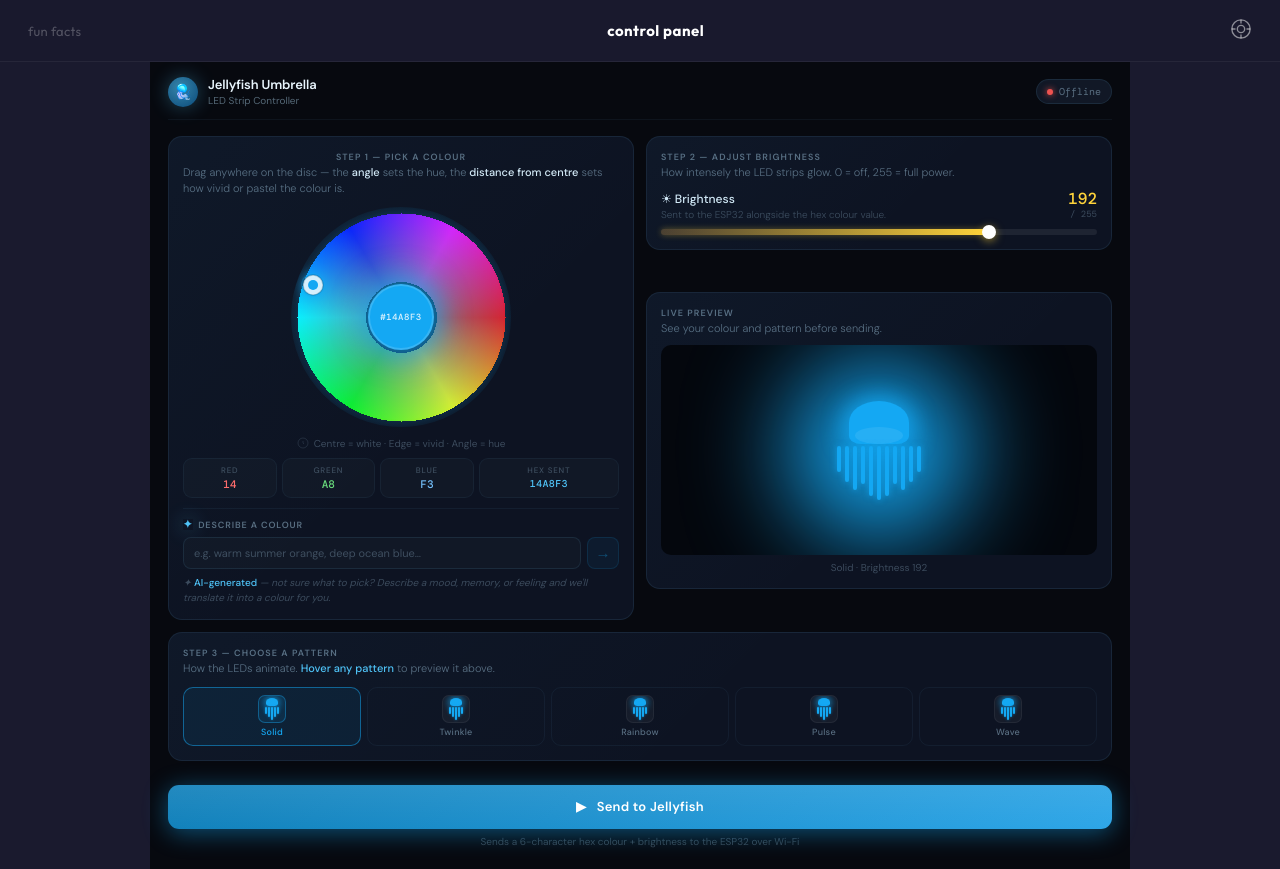
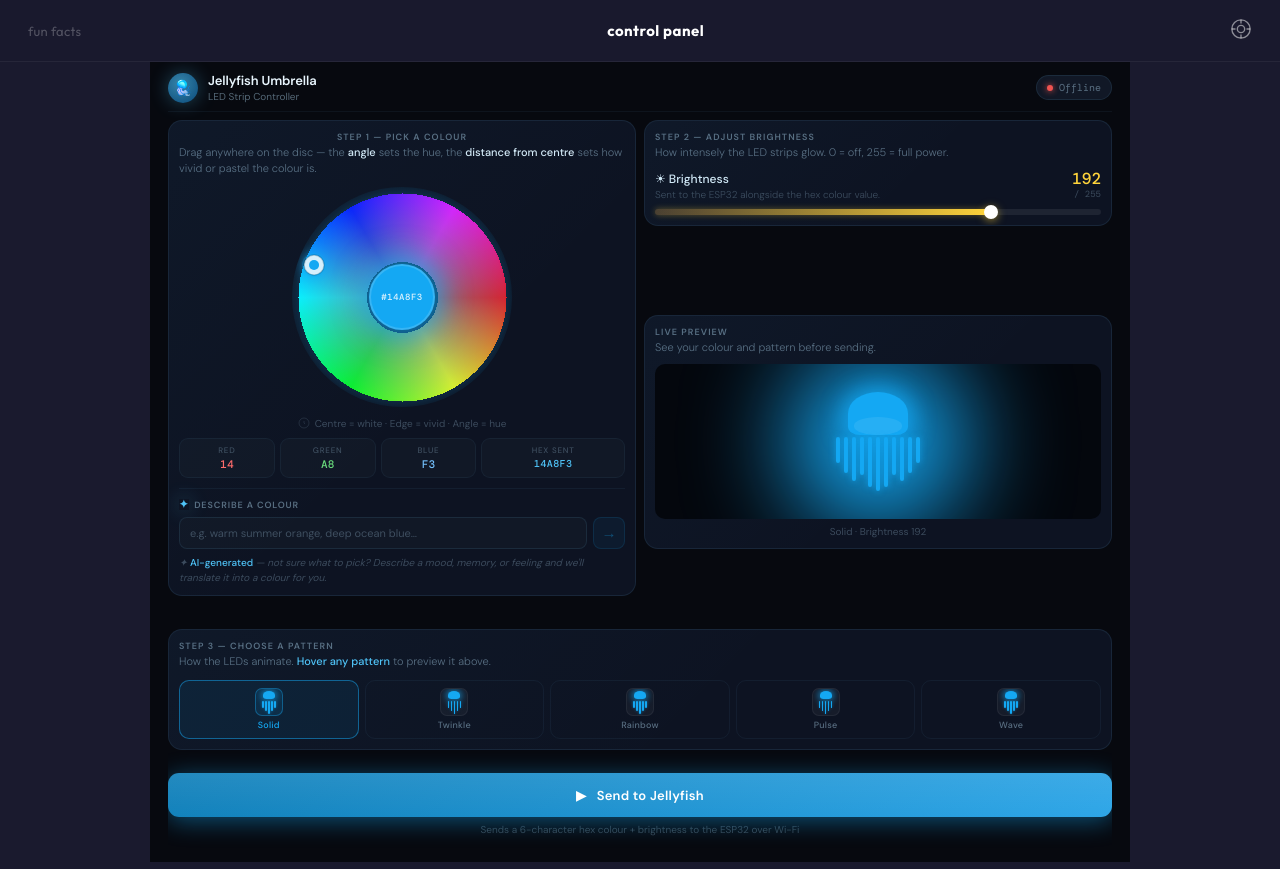
Before and after one commit to papaya830/Jellyfish-Umbrella, a React (Create React App) app in the folder Jellyfish-Umbrella/client/: page / in a window 1280 px wide. Built offline with nearby package versions, Linux system fonts and the light colour scheme; no server answers.

Commit message:
fixed colorpicker

```diff
--- a/Jellyfish-Umbrella/client/src/components/ColorPicker.css
+++ b/Jellyfish-Umbrella/client/src/components/ColorPicker.css
@@ -18,23 +18,28 @@
 
 /* ── root ── */
 .cp-root {
-  min-height: 100vh;
+  height: 100vh;
+  max-height: 100vh;
+  overflow: hidden;
   background: var(--cp-bg);
   color: var(--cp-text);
   font-family: var(--cp-sans);
   font-size: 13px;
   -webkit-font-smoothing: antialiased;
-  padding: 0 18px 20px;
+  padding: 0 18px 8px;
   max-width: 980px;
   margin: 0 auto;
+  box-sizing: border-box;
+  display: flex;
+  flex-direction: column;
 }
 
 /* ── header ── */
 .cp-header {
   display: flex; align-items: center; justify-content: space-between;
-  padding: 14px 0 12px;
+  padding: 10px 0 8px;
   border-bottom: 1px solid var(--cp-border2);
-  margin-bottom: 16px;
+  margin-bottom: 8px;
 }
 .cp-header-left { display: flex; align-items: center; gap: 10px; }
 .cp-logo {
@@ -60,13 +65,13 @@
 @keyframes cp-blink { 0%,100%{opacity:1} 50%{opacity:.4} }
 
 /* ── grid ── */
-.cp-main { display: grid; grid-template-columns: 1fr 1fr; gap: 12px; align-items: start; }
+.cp-main { display: grid; grid-template-columns: 1fr 1fr; gap: 0 8px; align-items: start; flex: 1; overflow: hidden; }
 @media (max-width: 680px) { .cp-main { grid-template-columns: 1fr; } }
 
 /* ── card ── */
 .cp-card {
   background: var(--cp-surface); border: 1px solid var(--cp-border);
-  border-radius: var(--cp-radius); padding: 14px;
+  border-radius: var(--cp-radius); padding: 10px;
   position: relative; overflow: hidden;
 }
 .cp-card::before {
@@ -136,7 +141,7 @@
 
 /* ── preview ── */
 .cp-jelly-preview {
-  width: 100%; height: 210px; border-radius: 10px; background: #04070d;
+  width: 100%; height: 155px; border-radius: 10px; background: #04070d;
   overflow: hidden; display: flex; align-items: center; justify-content: center;
   position: relative; margin-top: 4px;
 }
@@ -152,7 +157,7 @@
 .cp-preview-label.hovering { color: var(--cp-accent); }
 
 /* ── send ── */
-.cp-send-section { margin-top: 12px; grid-column: 1 / -1; }
+.cp-send-section { margin-top: 6px; grid-column: 1 / -1; }
 .cp-send-btn {
   width: 100%; height: 44px; border-radius: 11px; border: none;
   font-family: var(--cp-sans); font-size: 13px; font-weight: 600;
--- a/Jellyfish-Umbrella/client/src/components/ColorPicker.js
+++ b/Jellyfish-Umbrella/client/src/components/ColorPicker.js
@@ -719,7 +719,7 @@ export default function ColorPicker({ onColorSent } = {}) {
         </div>
 
         {/* ── brightness ── */}
-        <div className="cp-card">
+        <div className="cp-card" style={{ marginBottom: '8px' }}>
           <div className="cp-card-title">Step 2 — Adjust brightness</div>
           <div className="cp-card-desc">How intensely the LED strips glow. 0 = off, 255 = full power.</div>
           <div className="cp-slider-header">
```
